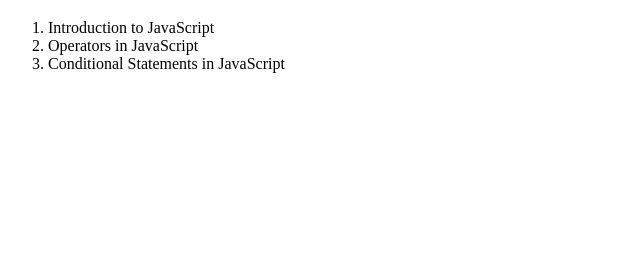
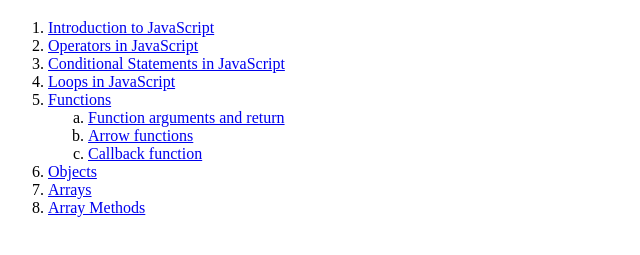
Before and after one commit to Deepak-Kr19/Deepak-Kr19.github.io, a plain HTML site: page JAVASCRIPT/index.html in a window 1280 px wide. Shown: the part 61-316 px from the top of the page, without its empty margins (0-640 px from the left). Drawn offline with Linux system fonts and the light colour scheme.

Commit message:
updated js index file

```diff
--- a/JAVASCRIPT/index.html
+++ b/JAVASCRIPT/index.html
@@ -3,16 +3,26 @@
 <head>
     <meta charset="UTF-8">
     <meta name="viewport" content="width=device-width, initial-scale=1.0">
-    <title>Document</title>
+    <title>JavaScript Class</title>
 </head>
 <body>
     <h1>JavaScript Class</h1>
     <ol>
-        <li>Introduction to JavaScript</li>
-        <li>Operators in JavaScript</li>
-        <li>Conditional Statements in JavaScript</li>
-
+        <li><a href="file1.js">Introduction to JavaScript</a></li>
+        <li><a href="file2.js">Operators in JavaScript</a></li>
+        <li><a href="file3.js">Conditional Statements in JavaScript</a></li>
+        <li><a href="file4.js">Loops in JavaScript</a></li>
+        <li>
+            <a href="file5.js">Functions</a>
+            <ol type="a">
+                <li><a href="file5a.js">Function arguments and return</a></li>
+                <li><a href="file5b.js">Arrow functions</a></li>
+                <li><a href="file5c.js">Callback function</a></li>
+            </ol>
+        </li>
+        <li><a href="file6.js">Objects</a></li>
+        <li><a href="file7.js">Arrays</a></li>
+        <li><a href="file8.js">Array Methods</a></li>
     </ol>
-
 </body>
 </html>
```
